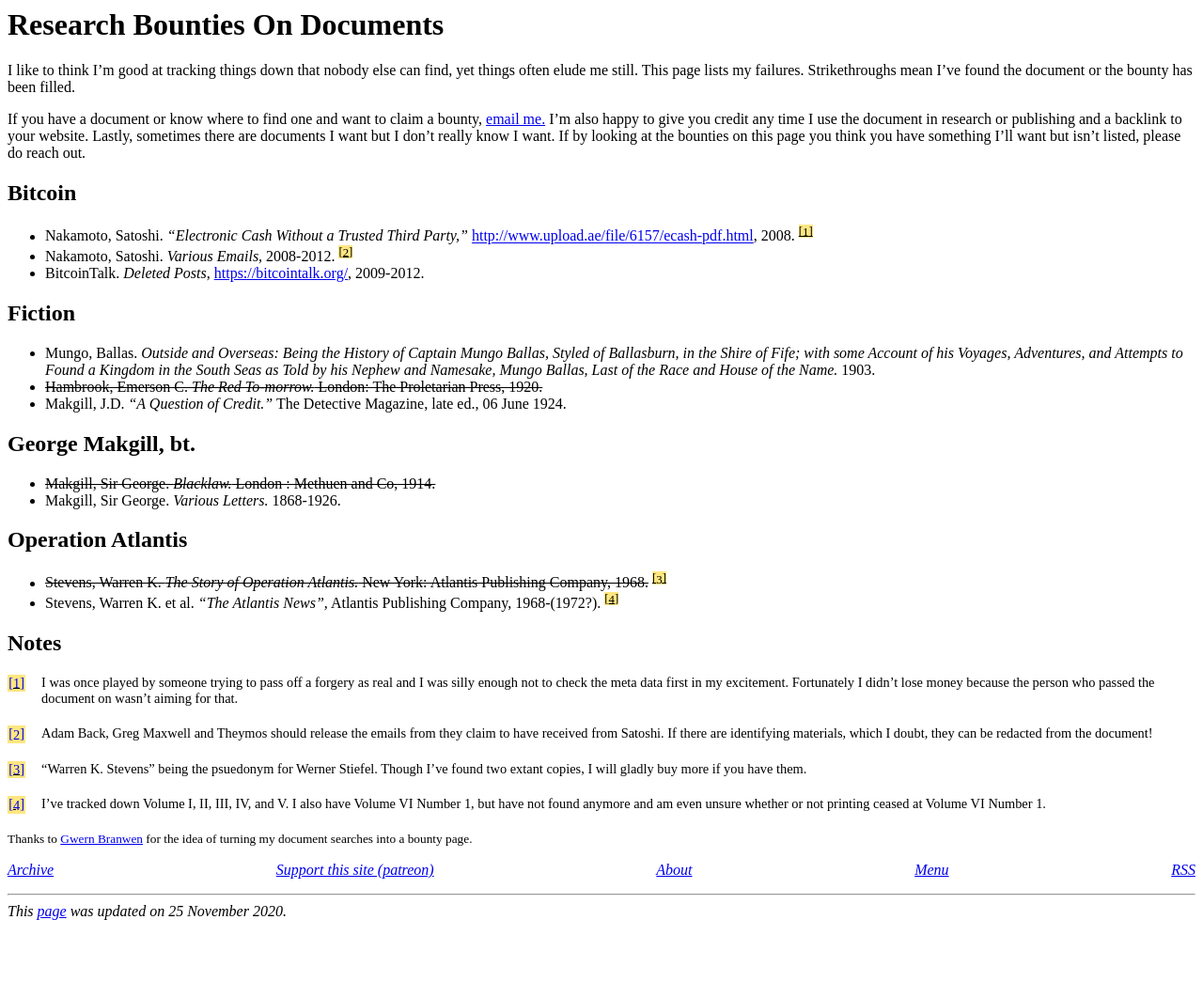
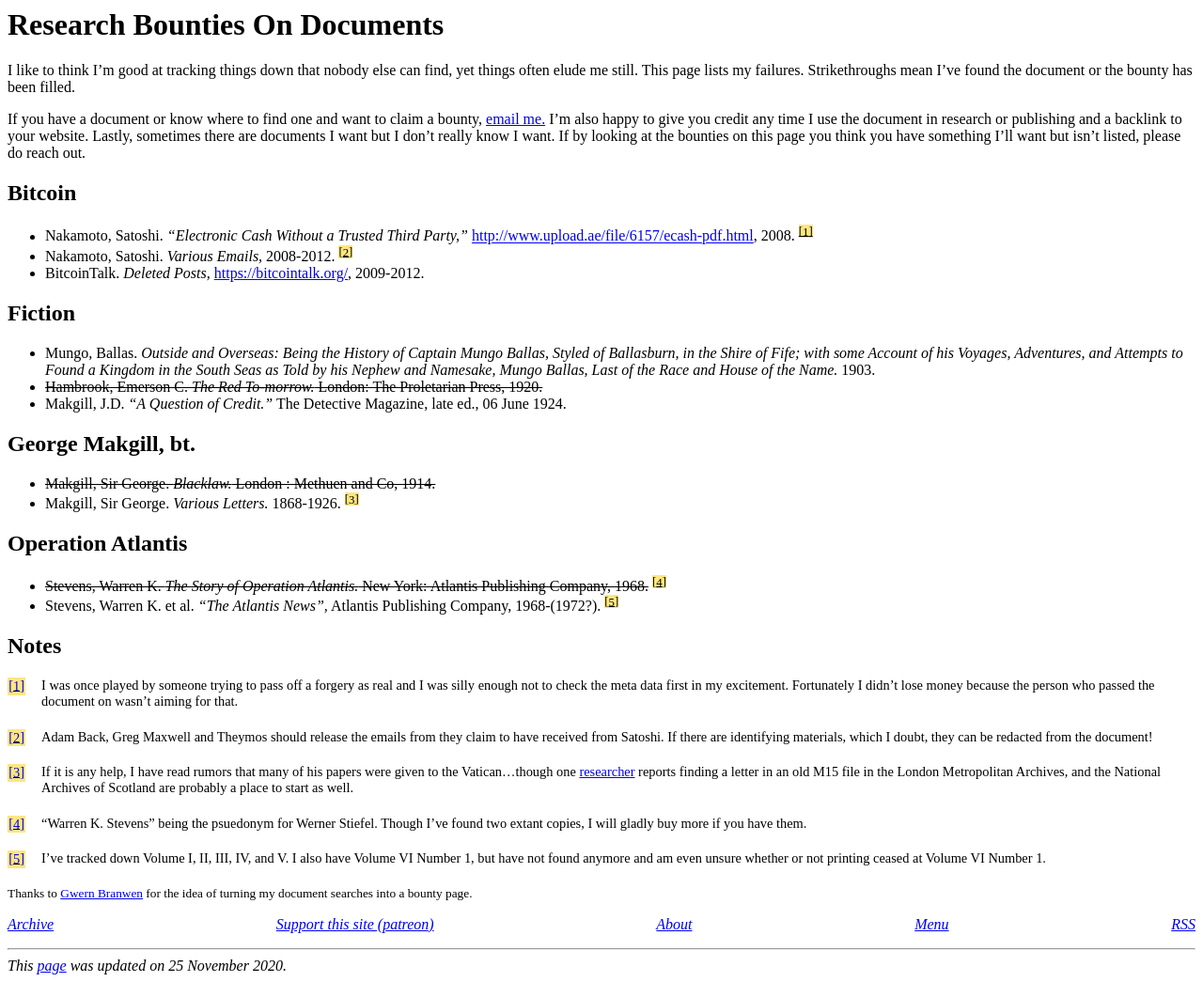
Before and after one commit to derykmakgill/website, a Jekyll site: the page built from research-bounties.md, in a window 1280 px wide. Shown: the whole page at 94% size. Built offline with Jekyll 4.4.1, drawn with Linux system fonts in a browser that asks for light colours; before the commit the page ends 987 px from its top, so only the background shows below that.

Commit message:
Update research-bounties.md

```diff
--- a/research-bounties.md
+++ b/research-bounties.md
@@ -23,7 +23,7 @@ If you have a document or know where to find one and want to claim a bounty, [em
 ## George Makgill, bt.
 
 - ~~Makgill, Sir George. *Blacklaw.* London : Methuen and Co, 1914.~~
-- Makgill, Sir George. *Various Letters.* 1868-1926.
+- Makgill, Sir George. *Various Letters.* 1868-1926. <span class="footnote"><span class="fnHide"> (Footnote: </span>If it is any help, I have read rumors that many of his papers were given to the Vatican...though one <a href="http://answers.google.com/answers/threadview/id/771994.html">researcher</a> reports finding a letter in an old M15 file in the London Metropolitan Archives, and the National Archives of Scotland are probably a place to start as well.<span class="fnHide">)</span></span>
 
 ## Operation Atlantis
 
```
